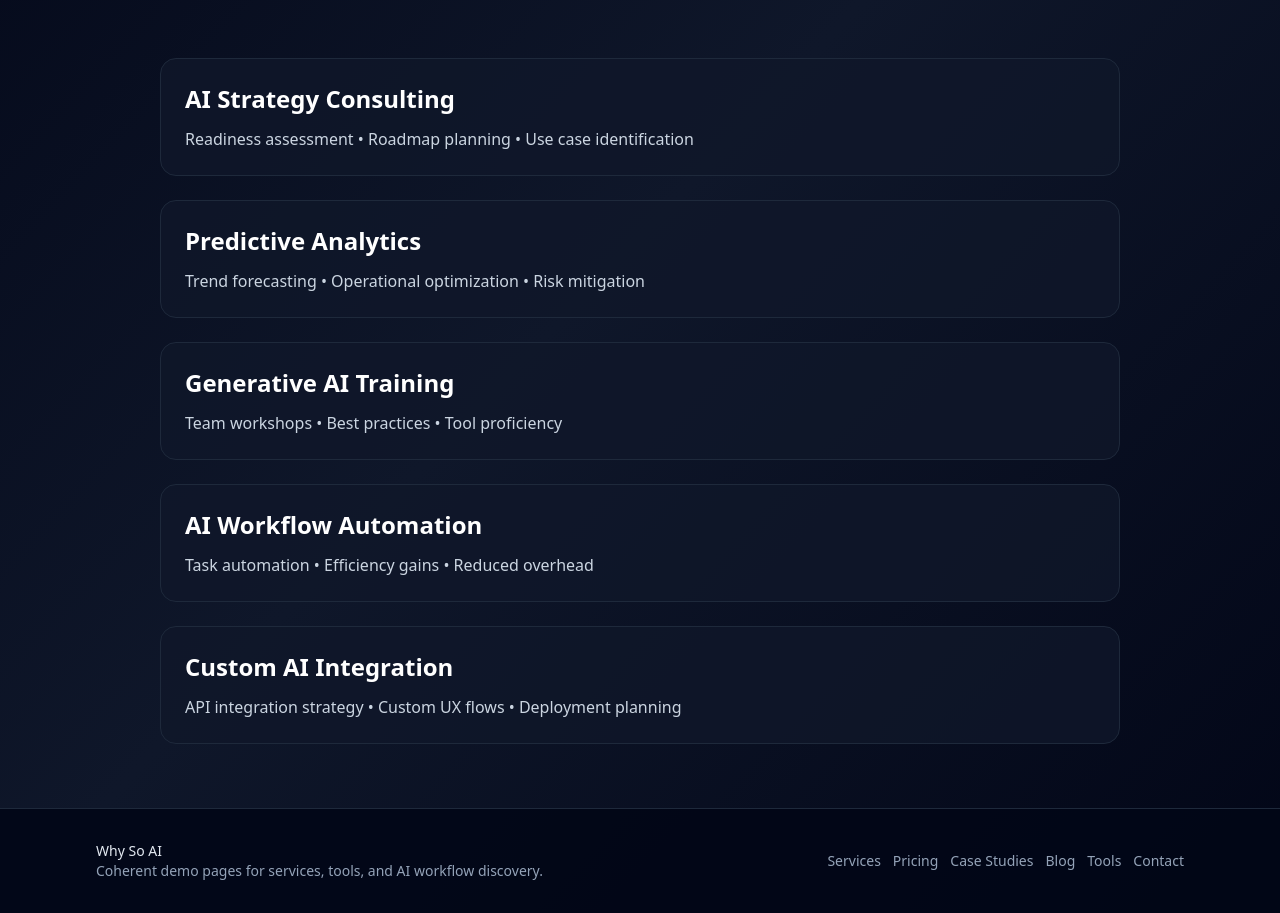
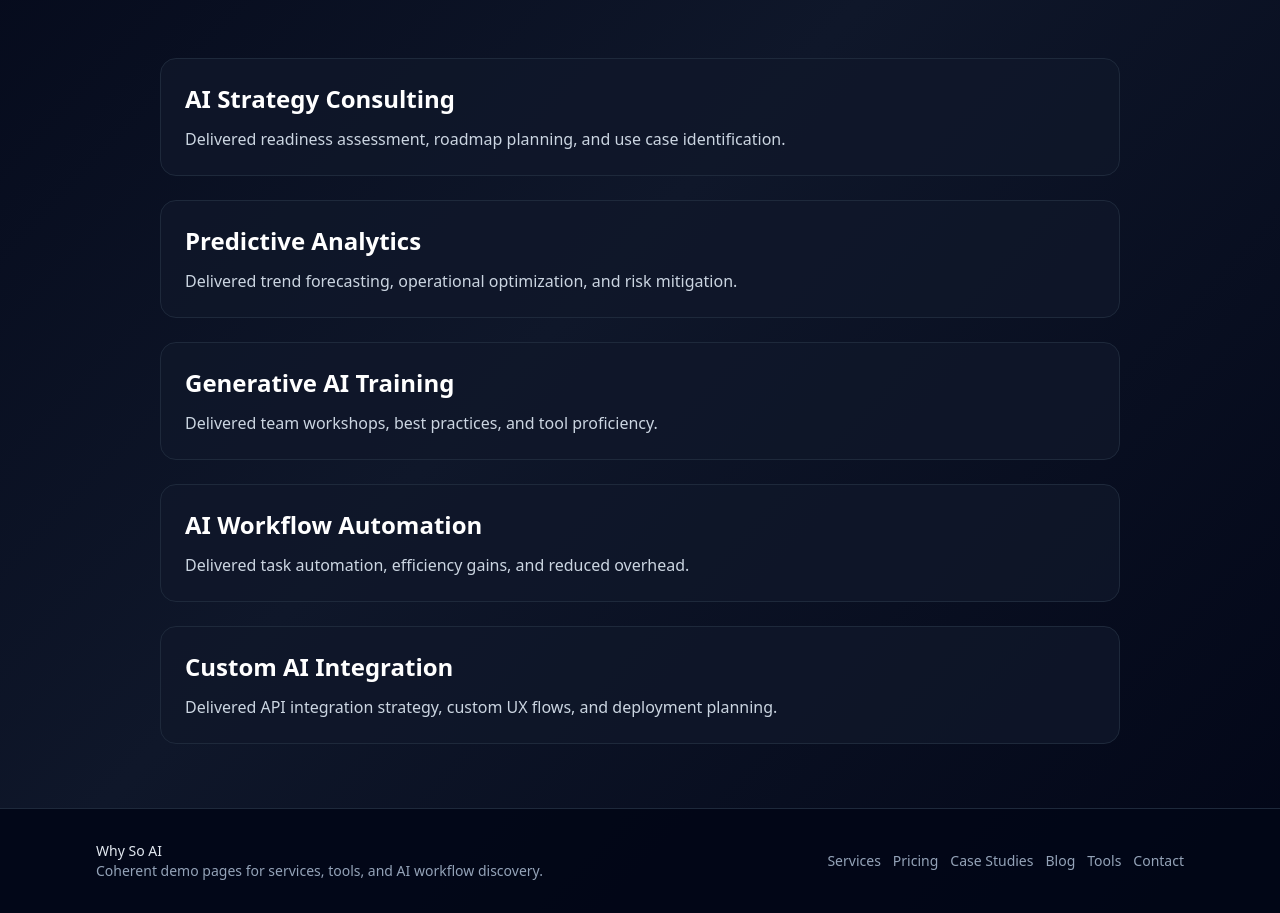
Before and after one commit to why-so-ai-llc/why-so-ai-platform, a Next.js app: page /case-studies in a window 1280 px wide. Shown: the part 440-1353 px from the top of the page. Built offline with nearby package versions, Linux system fonts and the light colour scheme.

Commit message:
Make case studies explicit
Co-authored-by: why-so-ai-llc <329772057+why-so-ai-llc@users.noreply.github.com>

```diff
--- a/app/case-studies/page.tsx
+++ b/app/case-studies/page.tsx
@@ -1,10 +1,27 @@
 import { PageHero } from '@/components/page-hero';
-import { services } from '@/lib/site';
 
-const caseStudies = services.map((service) => ({
-  title: service.name,
-  outcome: service.outcomes.join(' • '),
-}));
+const caseStudies = [
+  {
+    title: 'AI Strategy Consulting',
+    outcome: 'Delivered readiness assessment, roadmap planning, and use case identification.',
+  },
+  {
+    title: 'Predictive Analytics',
+    outcome: 'Delivered trend forecasting, operational optimization, and risk mitigation.',
+  },
+  {
+    title: 'Generative AI Training',
+    outcome: 'Delivered team workshops, best practices, and tool proficiency.',
+  },
+  {
+    title: 'AI Workflow Automation',
+    outcome: 'Delivered task automation, efficiency gains, and reduced overhead.',
+  },
+  {
+    title: 'Custom AI Integration',
+    outcome: 'Delivered API integration strategy, custom UX flows, and deployment planning.',
+  },
+];
 
 export default function CaseStudiesPage() {
   return (
```
